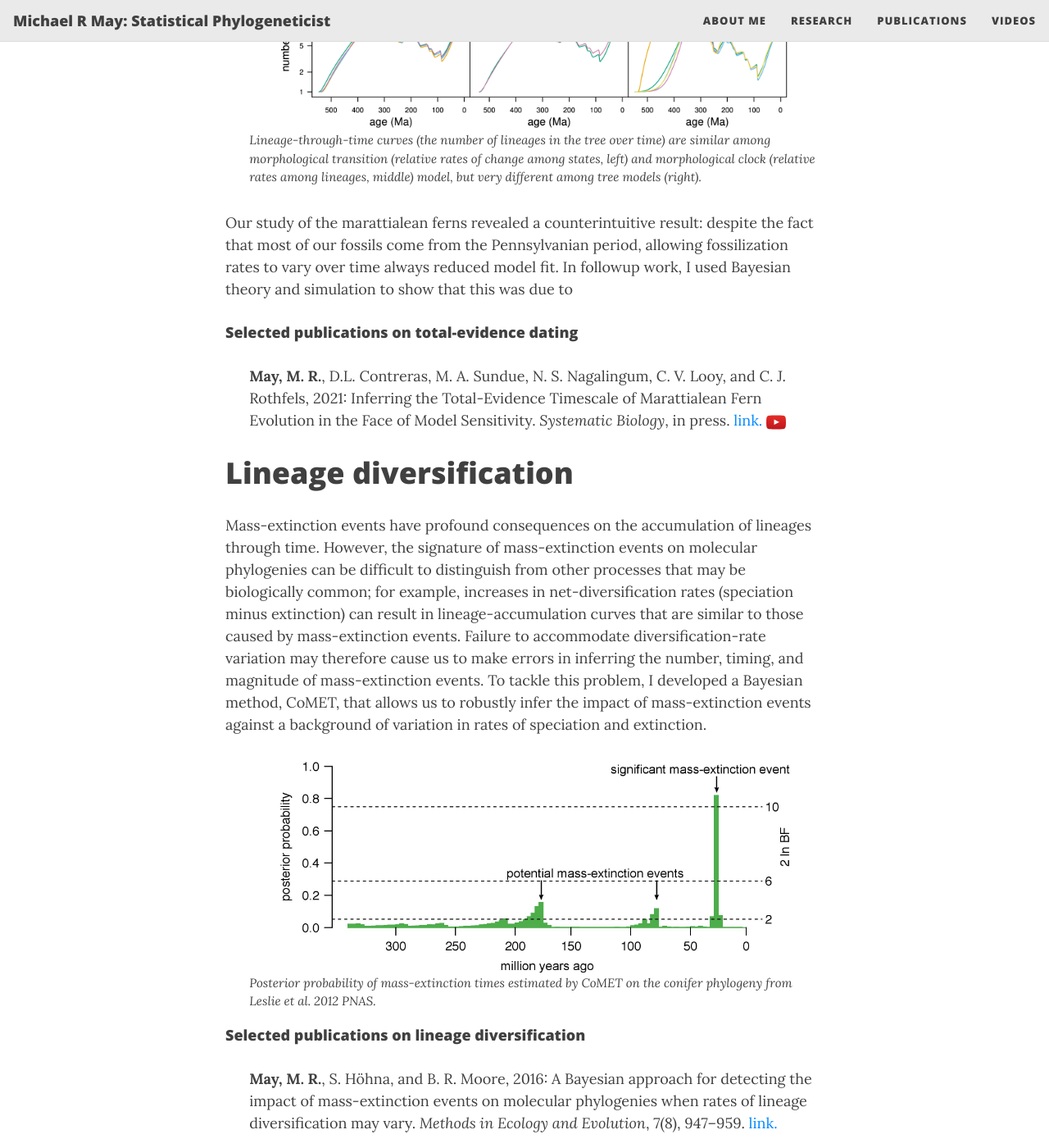
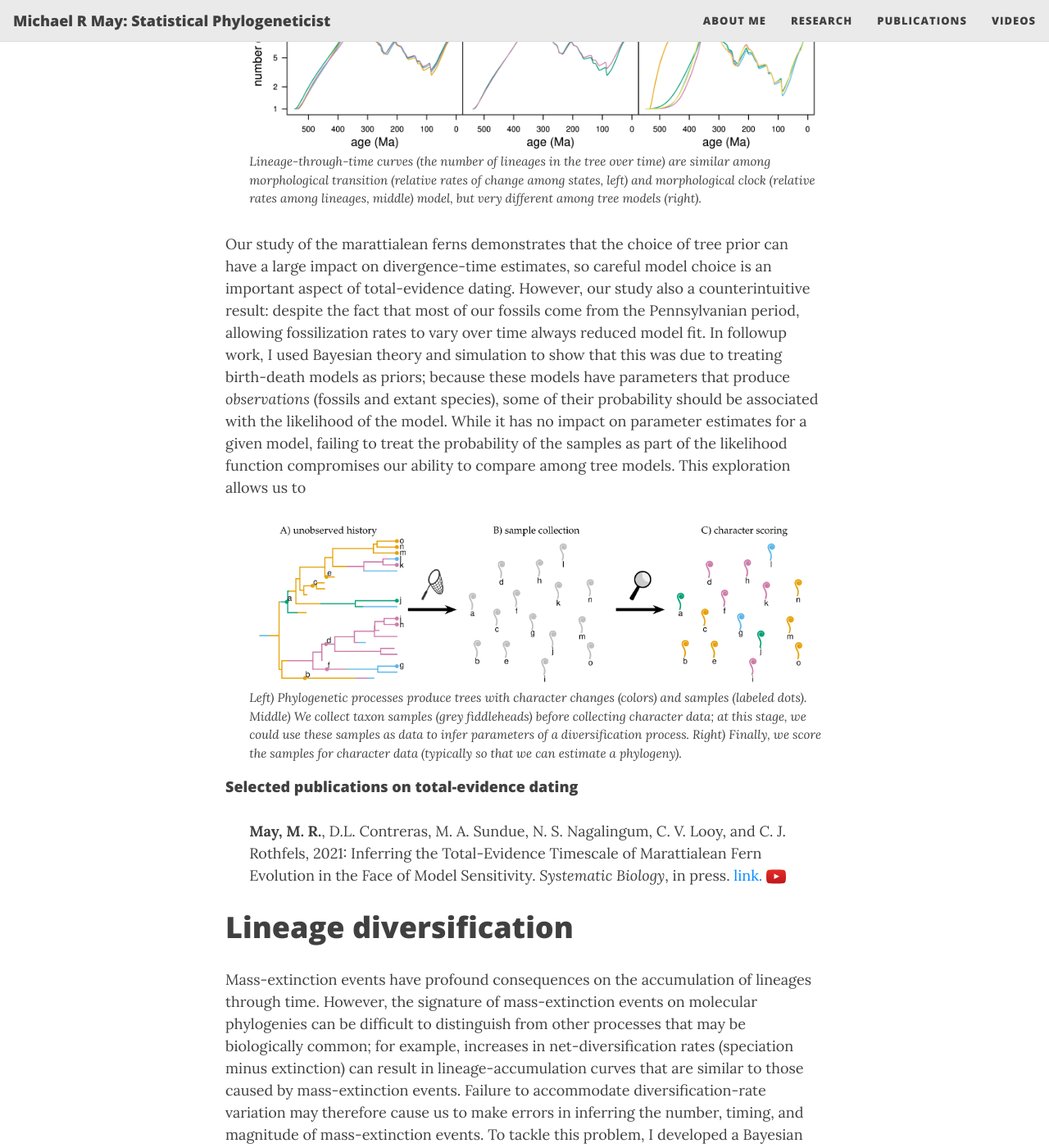
Before and after one commit to mikeryanmay/mikeryanmay.github.io, a Jekyll site: the page built from pages/research.md, in a window 1280 px wide and 1400 px high, scrolled down 766 px. Shown: the whole window at 82% size. Built offline with Jekyll 4.4.1, drawn with Linux system fonts in a browser that asks for light colours; nearby versions of some CDN libraries.

```diff
--- a/pages/research.md
+++ b/pages/research.md
@@ -13,11 +13,20 @@
 {% include image.html
 	url="/assets/img/figure_3.jpg"
 	description="Lineage-through-time curves (the number of lineages in the tree over time) are similar among morphological transition (relative rates of change among states, left) and morphological clock (relative rates among lineages, middle) model, but very different among tree models (right)."
-	dim="90%"
+	dim="100%"
 %}
 
-Our study of the marattialean ferns revealed a counterintuitive result: despite the fact that most of our fossils come from the Pennsylvanian period, allowing fossilization rates to vary over time always reduced model fit.
-In followup work, I used Bayesian theory and simulation to show that this was due to
+Our study of the marattialean ferns demonstrates that the choice of tree prior can have a large impact on divergence-time estimates, so careful model choice is an important aspect of total-evidence dating.
+However, our study also a counterintuitive result: despite the fact that most of our fossils come from the Pennsylvanian period, allowing fossilization rates to vary over time always reduced model fit.
+In followup work, I used Bayesian theory and simulation to show that this was due to treating birth-death models as priors; because these models have parameters that produce <i>observations</i> (fossils and extant species), some of their probability should be associated with the likelihood of the model.
+While it has no impact on parameter estimates for a given model, failing to treat the probability of the samples as part of the likelihood function compromises our ability to compare among tree models.
+This exploration allows us to
+
+{% include image.html
+	url="/assets/img/figure_1.png"
+	description="Left) Phylogenetic processes produce trees with character changes (colors) and samples (labeled dots). Middle) We collect taxon samples (grey fiddleheads) before collecting character data; at this stage, we could use these samples as data to infer parameters of a diversification process. Right) Finally, we score the samples for character data (typically so that we can estimate a phylogeny). "
+	dim="100%"
+%}
 
 #### Selected publications on total-evidence dating
 
```
Also changed, not shown: other parts of pages/research.md (+1 -1 lines), assets/img/figure_1.jpg (added), assets/img/figure_1.png (added), 1 other file.
